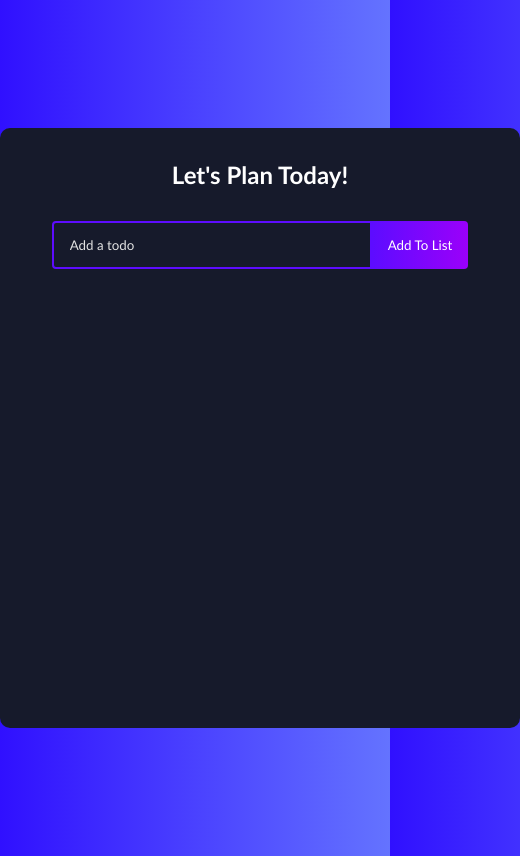
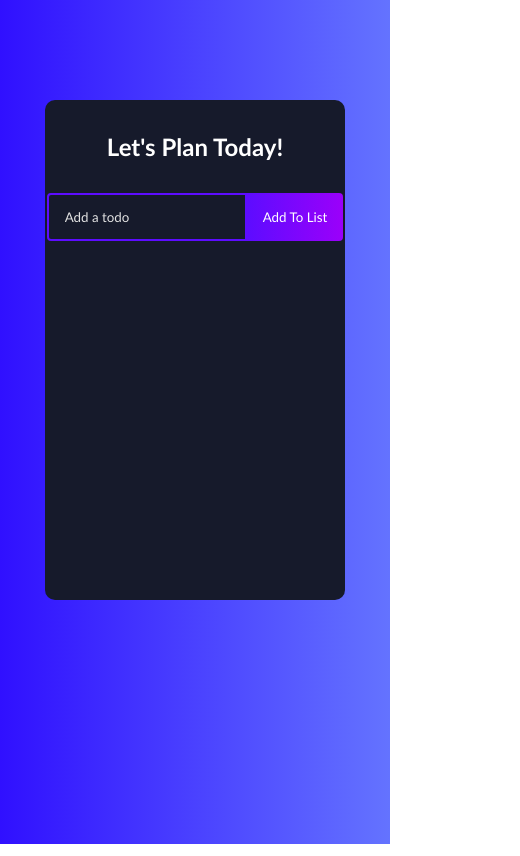
Before and after one commit to Chathura99/todolist, a React (Create React App) app: page / in a window 390 px wide. Shown: the whole page, 520 px wide, since content can reach past the window. Built offline with nearby package versions, Linux system fonts and the light colour scheme.

Commit message:
make mobile responsive

```diff
--- a/src/App.css
+++ b/src/App.css
@@ -146,3 +146,16 @@ h1 {
 .edit-icon {
   color: #fff;
 }
+@media screen and (max-width: 480px) {
+  .todo-app {
+    width: 300px;
+    min-height: 500px;
+    margin: auto;
+    margin-top: 100px;
+
+  }
+  .todo-input {
+    width: 200px;
+
+  }
+}
```
